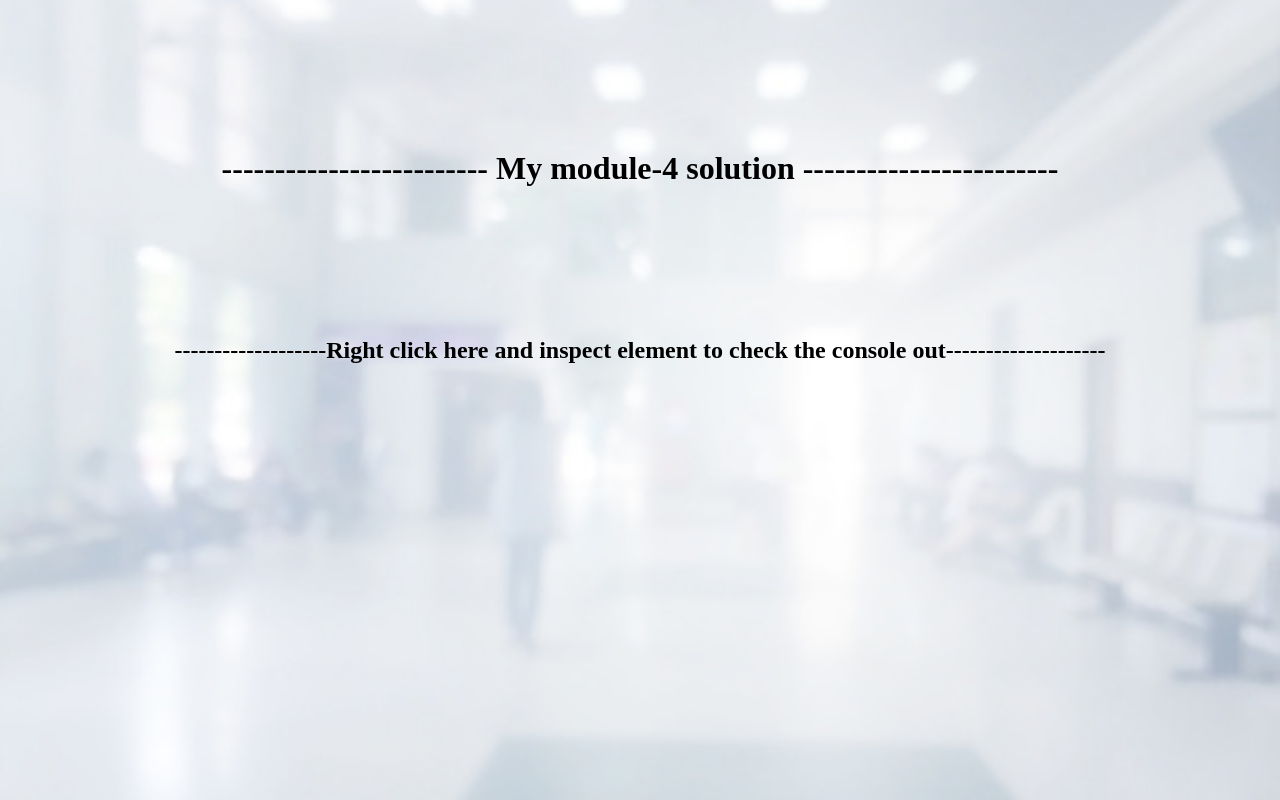
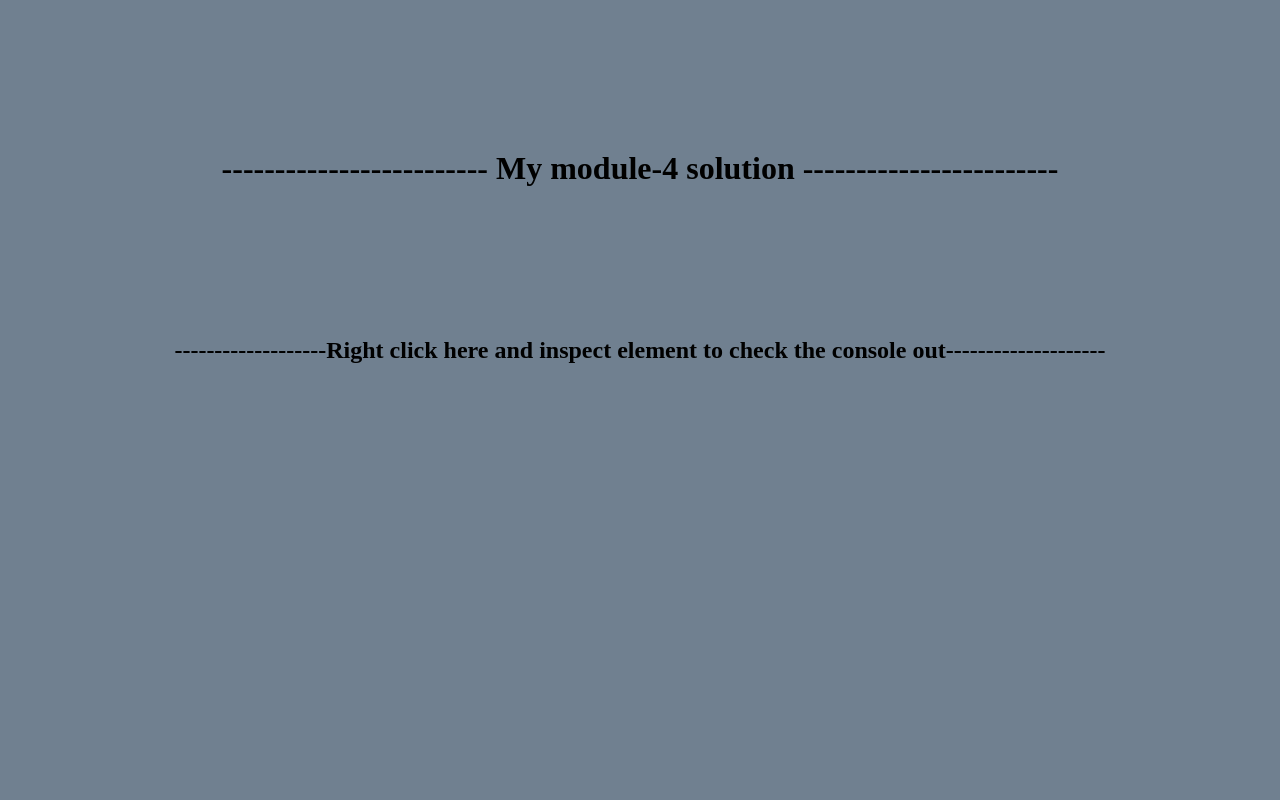
Before and after one commit to archuu2015/module4, a plain HTML site: page index.html in a window 1280 px wide. Drawn offline with Linux system fonts and the light colour scheme.

Commit message:
Update index.html

```diff
--- a/index.html
+++ b/index.html
@@ -5,8 +5,7 @@
 </head>
 <style>
     body{
-        background: url(7a.jpg) no-repeat center center fixed;
-    background-size: cover;
+        background-color: slategrey;
 
     }
     h1, h2{
```
